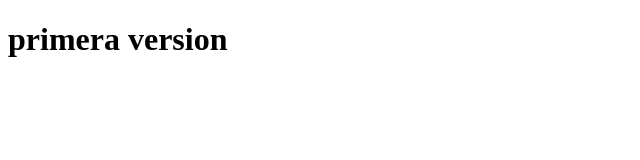
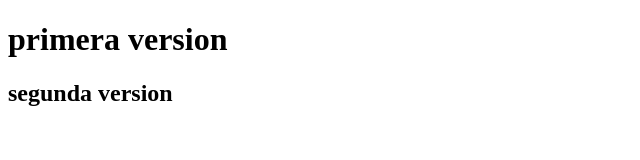
Before and after one commit to davimon1/reposi1, a plain HTML site: page index.html in a window 1280 px wide. Shown: the whole page, without its empty margins (0-640 px from the left). Drawn offline with Linux system fonts and the light colour scheme.

Commit message:
segunda version para index.html

```diff
--- a/index.html
+++ b/index.html
@@ -8,6 +8,7 @@
 </head>
 <body>
     <h1>primera version</h1>
+    <h2>segunda version</h2>
 
 </body>
 </html>
```
